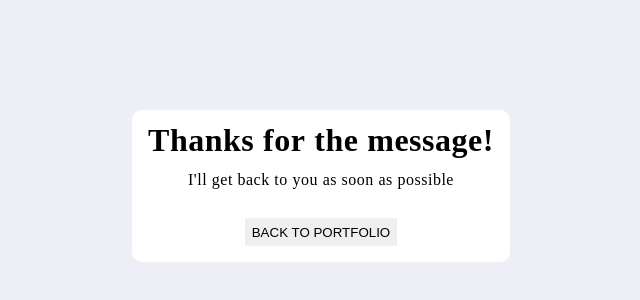
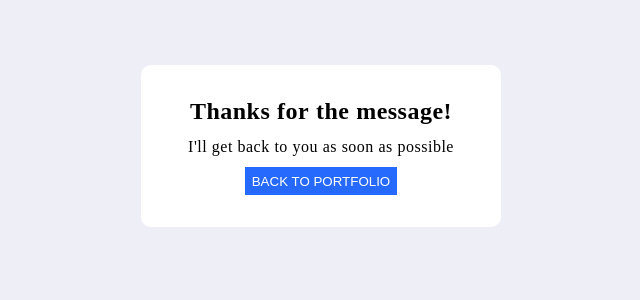
Before and after one commit to ibimina/ibimina-portfolio, a React (Create React App) app: page /#/thankyou in a window 1280 px wide. Shown: the part 254-554 px from the top of the page, without its empty margins (319-959 px from the left). Built offline with nearby package versions, Linux system fonts and the light colour scheme.

Commit message:
docs: styled thank you page

```diff
--- a/src/App.css
+++ b/src/App.css
@@ -105,21 +105,19 @@ gap: .1em;
   font-family: 'Noto Serif Georgian', serif;
 }
 .thanks {
-  margin-top: 5em;
   background-color: white;
-  padding: 1em;
+  padding: 2em 1em;
   border-radius: 10px;
   text-align: center;
 }
-.thankyou {
+.thankyou,.res {
   margin-bottom: 0.5em;
-  /* font-size: 22px; */
 }
 .home {
-  padding: 0.5em;
-  /* border-radius: 10px; */
-  border: 0;
-  margin-top: 2em;
+  background-color: hsl(221, 98%, 57%);
+ color: #fff;
+ border: 0;
+ padding: 0.5em;
 }
 #contact p {
   margin-bottom: 1em;
@@ -158,6 +156,11 @@ textarea {
   border: 1px solid rgb(196, 193, 193);
   border-radius: 10px;
 }
+.thanks{
+  max-width: 360px;
+  width: 90%;
+}
+
 @media (min-width: 40rem) {
   .skill-set {
     grid-template-columns: repeat(4, 1fr);
--- a/src/Thankyou.js
+++ b/src/Thankyou.js
@@ -1,18 +1,19 @@
 import React from "react";
 import { useNavigate } from "react-router-dom";
 export default function Thankyou() {
-    const nav = useNavigate()
+  const nav = useNavigate();
   const handleSubmit = (e) => {
     e.preventDefault();
 
-nav("/")
-
+    nav("/");
   };
   return (
     <div className="thanks">
-      <h1 className="thankyou">Thanks for the message!</h1>
-<p>I'll get back to you as soon as possible</p>
-      <button onClick={handleSubmit} className="home">BACK TO PORTFOLIO</button>
+      <h2 className="thankyou">Thanks for the message!</h2>
+      <p className="res">I'll get back to you as soon as possible</p>
+      <button onClick={handleSubmit} className="home">
+        BACK TO PORTFOLIO
+      </button>
     </div>
   );
 }
```
